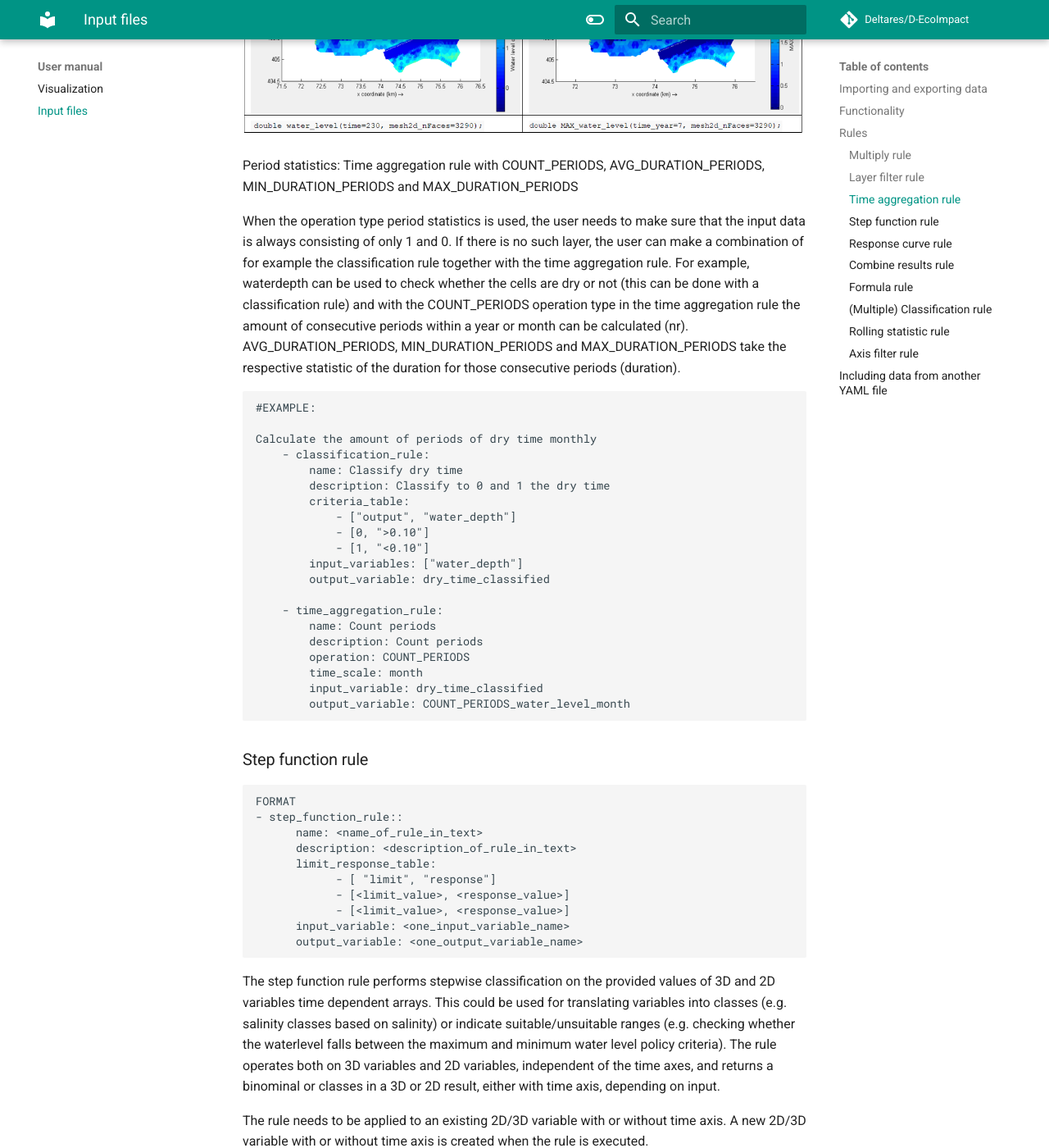
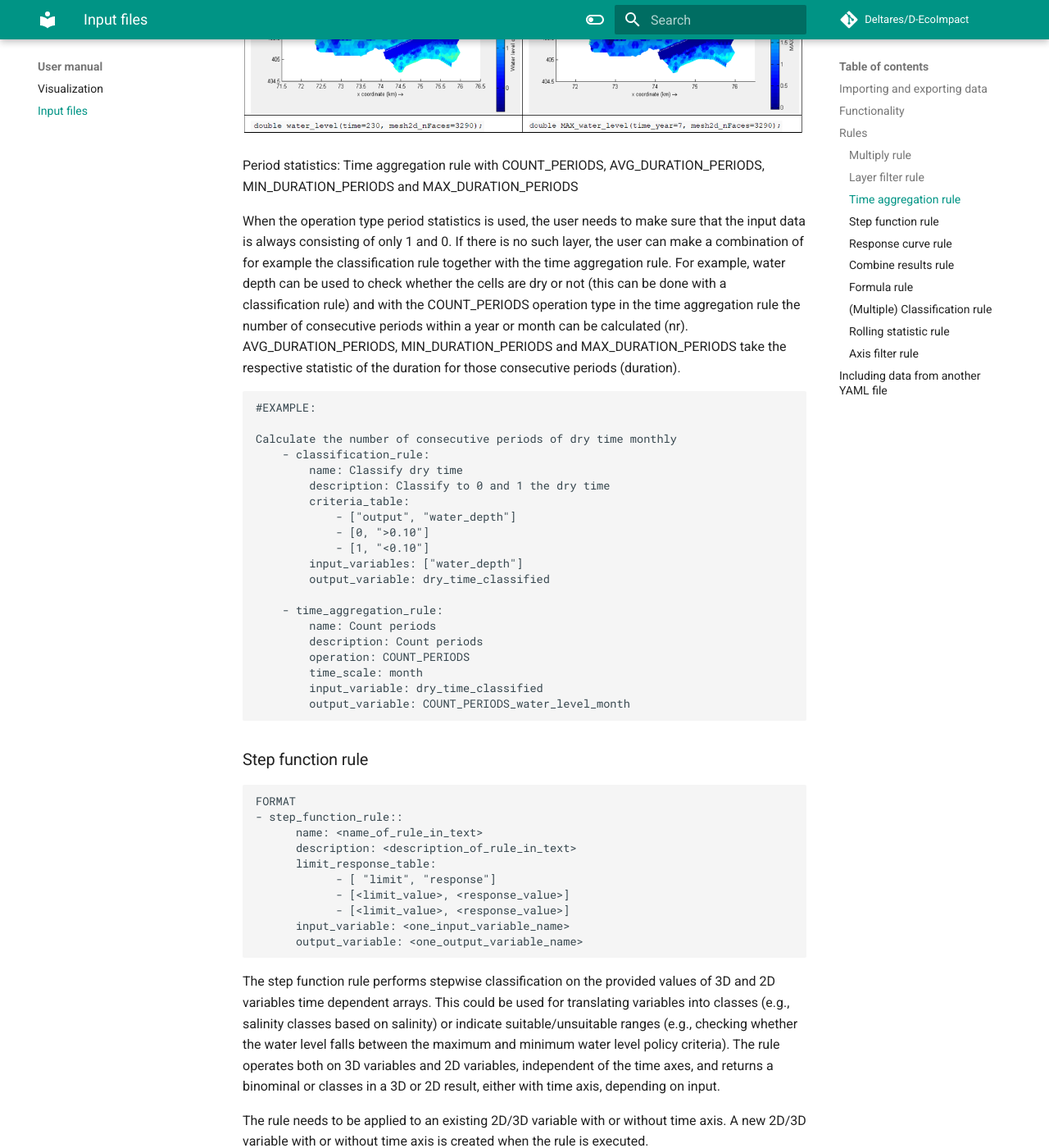
Before and after one commit to Deltares/D-EcoImpact, an MkDocs documentation site: the page built from docs/manual/input.md, in a window 1280 px wide and 1400 px high, scrolled down 6252 px. Shown: the whole window at 82% size. Built offline with MkDocs 1.6.1 and Material for MkDocs 9.7.7, drawn with Linux system fonts in a browser that asks for light colours; comment, search, counter and statistics services are not loaded; the version menu is left out; some of the changed text lies outside the part shown.

Commit message:
Small grammar and image corrections
Small grammar and image corrections

````diff
--- a/docs/manual/input.md
+++ b/docs/manual/input.md
@@ -1,6 +1,6 @@
 # Structure of the model input file and functionality
 
-D-Eco Impact is steered through a YAML input file. This input file informs the model which data to use , what ecological knowledge rules to apply and where to write the output data.
+D-Eco Impact is steered through a YAML input file. This input file informs the model which data to use, what ecological knowledge rules to apply and where to write the output data.
 The easiest way to edit these YAML files is by using [Notepad++](https://notepad-plus-plus.org/downloads/). When starting with your first application with D-Eco Impact, make use of earlier models to setup your YAML input file and edit from there. When running the YAML file with D-Eco Impact, the model will inform you if there are inconsistencies in the file provided.
 
 ## Importing and exporting data
@@ -85,7 +85,7 @@
 
 ```
 
-The output of the following functionalities have been shown for a section of the Lake Volkerak 3D hydrodynamic model in the Netherlands. This hydrodynamic model output contains 6 years of data (2011 – 2016), with a timestep of 10 days. The 3D hydrodynamic model has been setup with 22 vertical layers and 3290 horizontal flexible mesh grid cells.
+The output of the following functionalities has been shown for a section of the Lake Volkerak 3D hydrodynamic model in the Netherlands. This hydrodynamic model output contains 6 years of data (2011 – 2016), with a timestep of 10 days. The 3D hydrodynamic model has been setup with 22 vertical layers and 3290 horizontal flexible mesh grid cells.
 
 
 ![Volkerak](../assets/images/3_volkerak_result.png "Spatial location of the Lake Volkerak hydrodynamic model output that has been used to show the effect of each function.")
@@ -113,12 +113,12 @@
       output_variable: <one_output_variable_name>
 ```
 
-The multiply rule allows for multiplication of variables. This could be used for unit transformation (e.g. salinity to chloride) or scenario creation (e.g. waterlevel 80% of existing value). The rule operates on all cells both 3D (in horizontal as vertical) as in the time axes. The same dimensions are returned at the output variable. The rule needs to be applied to an existing variable. A new variable is created when the rule is executed.
+The multiply rule allows for multiplication of variables. This could be used for unit transformation (e.g., salinity to chloride) or scenario creation (e.g., water level 80% of existing value). The rule operates on all cells both 3D (in horizontal as vertical) as in the time axes. The same dimensions are returned at the output variable. The rule needs to be applied to an existing variable. A new variable is created when the rule is executed.
 
 When using the multiply rule with a start and end date (or multiple start and end dates) all periods that are not covered will be set to NaN. In this way the multiply rule can also be used as a filter in time. NaNs are ignored by any further calculations (for example the time_aggregation_rule).
 
 ```
-#EXAMPLE  : Salinity (psu) to chloride (mg/l) in an freshwater environment.
+#EXAMPLE: Salinity (psu) to chloride (mg/l) in a freshwater environment.
 - multiply_rule:
       name: Salinity to chloride
       description: Converts salinity (psu) to chloride (CL- mg/l) for fresh water environments
@@ -182,15 +182,15 @@
       output_variable: <one_output_variable_name>
 ```
 
-The time aggregation rule rule allows for calculating a statistical summary over the time axes of 3D and 2D variables. This could be used for calculating the maximum value over a year (e.g. for water level) or the minimum value over a month (e.g. oxygen concentration). The rule operates both on  3D variables and 2D variables as long as they have a time axes and returns a 3D or 2D result depending on input with the statistic calculated for a new time axis (e.g, year or month).
-Operations available: Add, Average, Median, Min, Max, period statistics, Stdev and Percentile(n). When using percentile, add a number for the nth percentile with brackets like this: percentile(10). Stdev calculates the standard- deviation over te time period. Under period statistics are explained further in the text.
+The time aggregation rule allows for calculating a statistical summary over the time axes of 3D and 2D variables. This could be used for calculating the maximum value over a year (e.g., for water level) or the minimum value over a month (e.g., oxygen concentration). The rule operates both on 3D variables and 2D variables as long as they have a time axis and returns a 3D or 2D result depending on input with the statistic calculated for a new time axis (e.g., year or month).
+Operations available: Add, Average, Median, Min, Max, period statistics, Stdev and Percentile(n). When using percentile, add a number for the nth percentile with brackets like this: percentile(10). Stdev calculates the standard- deviation over the time period. Under period statistics are explained further in the text.
 
 Time aggregation available: Year, Month
 
 The rule needs to be applied to an existing 2D/3D variable with time axis. A new 2D/3D variable with new time axis is created when the rule is executed. With a year timestep the result is written to the last day of the year, with a month timestep the result is written to the last day of the month per year.
 
 ```
-#EXAMPLE  : Calculate the maximum waterlevel in a year.
+#EXAMPLE  : Calculate the maximum water level in a year.
   - time_aggregation_rule:
       name: Maximum water level year
       description: Get maximum water level in a year
@@ -204,14 +204,14 @@
 
 Period statistics: Time aggregation rule with COUNT_PERIODS, AVG_DURATION_PERIODS, MIN_DURATION_PERIODS and MAX_DURATION_PERIODS
 
-When the operation type period statistics is used, the user needs to make sure that the input data is always consisting of only 1 and 0. If there is no such layer, the user can make a combination of for example the classification rule together with the time aggregation rule. For example, waterdepth can be used to check whether the cells are dry or not (this can be done with a classification rule) and with the COUNT_PERIODS operation type in the time aggregation rule the amount of consecutive periods within a year or month can be calculated (nr). AVG_DURATION_PERIODS, MIN_DURATION_PERIODS and MAX_DURATION_PERIODS take the respective statistic of the duration for those consecutive periods (duration).
+When the operation type period statistics is used, the user needs to make sure that the input data is always consisting of only 1 and 0. If there is no such layer, the user can make a combination of for example the classification rule together with the time aggregation rule. For example, water depth can be used to check whether the cells are dry or not (this can be done with a classification rule) and with the COUNT_PERIODS operation type in the time aggregation rule the number of consecutive periods within a year or month can be calculated (nr). AVG_DURATION_PERIODS, MIN_DURATION_PERIODS and MAX_DURATION_PERIODS take the respective statistic of the duration for those consecutive periods (duration).
 
 
 
 ```
 #EXAMPLE:
 
-Calculate the amount of periods of dry time monthly
+Calculate the number of consecutive periods of dry time monthly
     - classification_rule:
         name: Classify dry time
         description: Classify to 0 and 1 the dry time
@@ -247,7 +247,7 @@
       output_variable: <one_output_variable_name>
 ```
 
-The step function rule performs stepwise classification on the provided values of 3D and 2D variables time dependent arrays. This could be used for translating variables into classes (e.g. salinity classes based on salinity) or indicate suitable/unsuitable ranges (e.g. checking whether the waterlevel falls between the maximum and minimum water level policy criteria). The rule operates both on  3D variables and 2D variables, independent of the time axes, and returns a binominal or classes in a 3D or 2D result, either with time axis, depending on input.
+The step function rule performs stepwise classification on the provided values of 3D and 2D variables time dependent arrays. This could be used for translating variables into classes (e.g., salinity classes based on salinity) or indicate suitable/unsuitable ranges (e.g., checking whether the water level falls between the maximum and minimum water level policy criteria). The rule operates both on 3D variables and 2D variables, independent of the time axes, and returns a binominal or classes in a 3D or 2D result, either with time axis, depending on input.
 
 The rule needs to be applied to an existing 2D/3D variable with or without time axis. A new 2D/3D variable with or without time axis is created when the rule is executed.
 
@@ -309,7 +309,7 @@
       output_variable: <one_output_variable_name>
 ```
 
-The response curve rule performs a linear interpolation over the provided values of the variables of 3D and 2D variables time dependent arrays. This could be used for a fuzzy logic translation  of variables into ecological responses to these variables (e.g. suitability for aquatic plants based on light availability). The rule operates both on  3D variables and 2D variables, independent of the time axes, and returns decimal or fractional values  in a 3D or 2D result, either with time axis, depending on input.
+The response curve rule performs a linear interpolation over the provided values of the variables of 3D and 2D variables time dependent arrays. This could be used for a fuzzy logic translation of variables into ecological responses to these variables (e.g., suitability for aquatic plants based on light availability). The rule operates both on 3D variables and 2D variables, independent of the time axes, and returns decimal or fractional values in a 3D or 2D result, either with time axis, depending on input.
 
 The rule needs to be applied to an existing 2D/3D variable with or without time axis. A new 2D/3D variable with or without time axis is created when the rule is executed.
 
@@ -351,7 +351,7 @@
       output_variable: <one_output_variable_name>
 ```
 
-The combine results rule combines the output of two or more variables to one output variable. The way this data is combined depends on the operation chosen. This could be used for adding mutual exclusive results (e.g. habitat suitability based on flow velocity and water depth) or asses difference between results (e.g. waterlevel and bathymetry to get the water depth).The rule operates one or multiple  3D variables or 2D variables, independent of the time axes, as long as these all have the same dimensions and returns a single 3D or 2D result, either with time axis, depending on input.
+The combine results rule combines the output of two or more variables to one output variable. The way this data is combined depends on the operation chosen. This could be used for adding mutual exclusive results (e.g., habitat suitability based on flow velocity and water depth) or asses difference between results (e.g., waterlevel and bathymetry to get the water depth).The rule operates one or multiple  3D variables or 2D variables, independent of the time axes, as long as these all have the same dimensions and returns a single 3D or 2D result, either with time axis, depending on input.
 
 Operations available: Add, Subtract, Multiply, Average, Median, Min and Max
 
@@ -359,7 +359,7 @@
 
 ```
 #EXAMPLE  : Calculate bathymetry over time
-# This is just an example, there is a variable bedlevel without time (mesh2d_flowelem_bl)
+# This is just an example, there is a variable bed level without time (mesh2d_flowelem_bl)
 
 - combine_results_rule:
       name: Calculate bathymetry
````
Also changed, not shown: other parts of docs/manual/input.md (+22 -22 lines), docs/assets/images/3_result_rolling_statistic_2.png.
